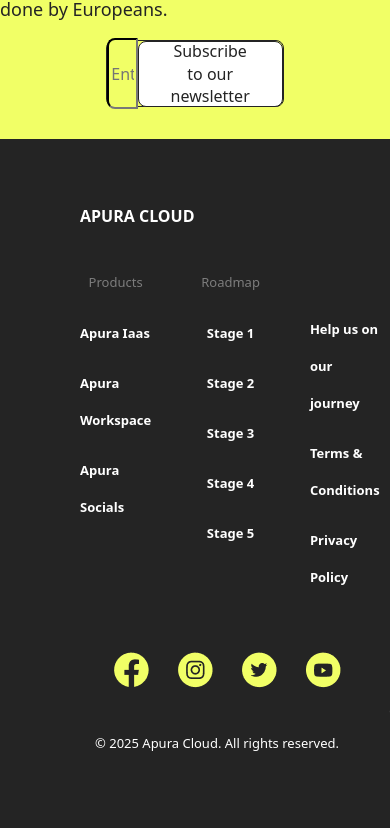
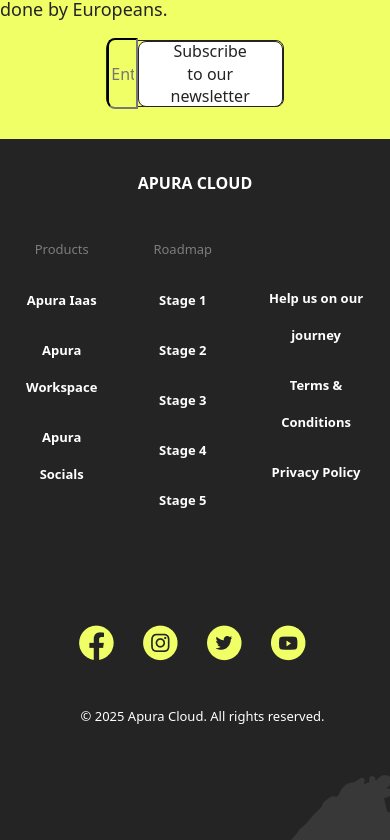
Before and after one commit to Rajj9797/thumbstack_assignment, a React (Create React App) app in the folder homepage/: page / in a window 390 px wide. Shown: the part 7593-8433 px from the top of the page. Built offline with nearby package versions, Linux system fonts and the light colour scheme.

Commit message:
Media screen updated

```diff
--- a/homepage/src/components/Footer/Footer.css
+++ b/homepage/src/components/Footer/Footer.css
@@ -118,3 +118,26 @@
 
     color: #fff;
 }
+
+@media screen and (max-width: 768px) {
+    .footer-div {
+        flex-direction: column;
+        align-items: center;
+        padding: 20px;
+    }
+
+    .links-div {
+        align-items: center;
+        text-align: center;
+    }
+
+    .features-link, .roadmap-link, .product-link, .policy-link {
+        font-size: 16px;
+        text-align: center;
+    }
+
+    .socialmedia-div {
+        margin-top: 20px;
+        align-items: center;
+    }
+}
```
